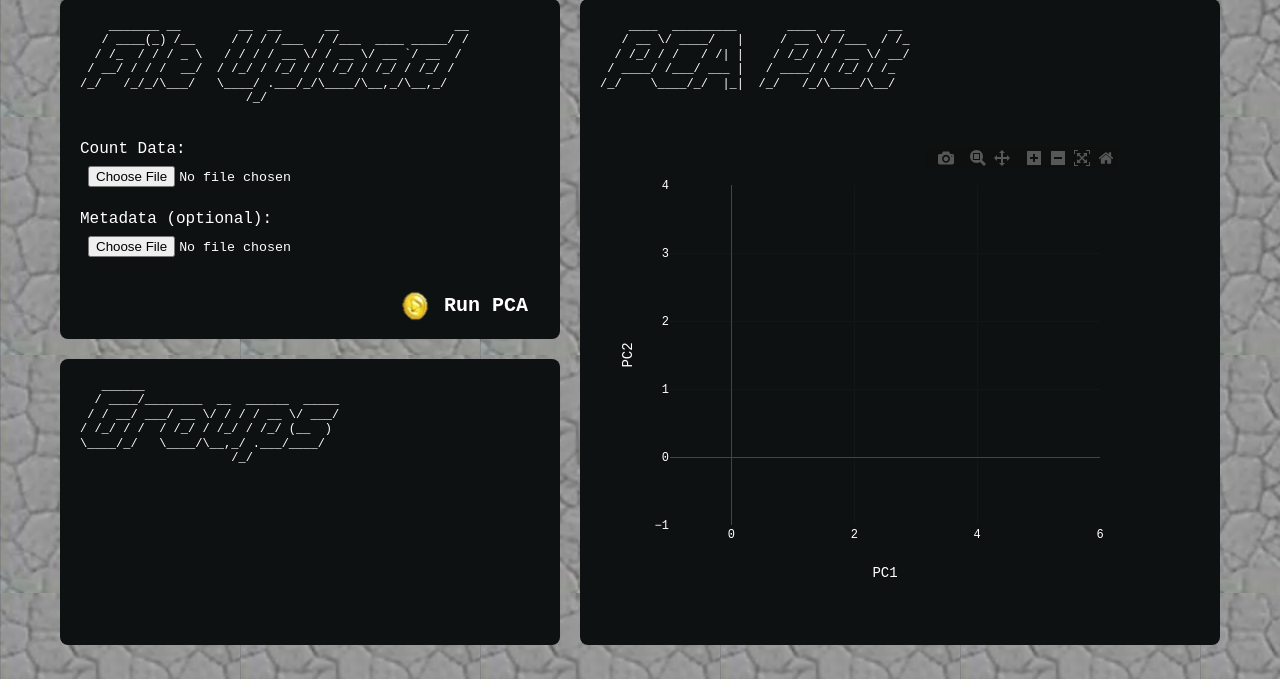
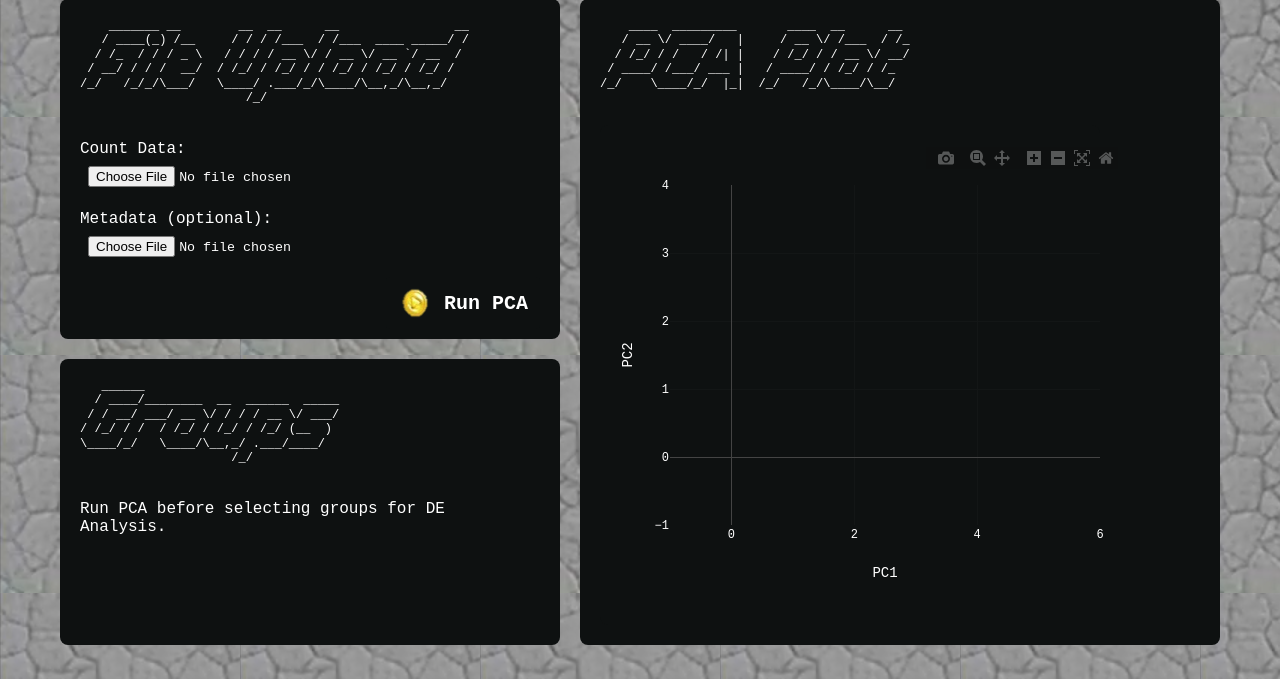
Before and after one commit to rbednarek/rn-able-2, a Django app: template rnable_2/de_analysis/templates/de_analysis/analysis.html in a window 1280 px wide. Shown: the part 121-800 px from the top of the page. Run offline with Django 5.2, Linux system fonts and the light colour scheme; the template is opened without the code that fills it, so the values that code supplies are empty; some libraries are stand-ins or nearby versions.

```diff
--- a/rnable_2/de_analysis/templates/de_analysis/analysis.html
+++ b/rnable_2/de_analysis/templates/de_analysis/analysis.html
@@ -81,6 +81,9 @@
 \____/_/   \____/\__,_/ .___/____/
                      /_/
             </pre>
+            {% if not pca_data %}
+            <p style="color: white;">Run PCA before selecting groups for DE Analysis.</p>
+            {% endif %}
         </div>
 </div>
 
@@ -112,14 +115,19 @@ const state = {
         dragmode: 'select',
         showlegend: false,
         /*autosize: true,*/
-        /*legend: {
+        legend: {
             orientation: 'h',
             x: 0,
-            y: -0.15, // Below plot
+            y: -0.2, // Below plot
             xanchor: 'left',
             yanchor: 'top',
-            font: {color: '#fff'},
-        }*/
+            font: {color: '#fff', size: 10},
+            tracegroupgap: 10,
+            itemwidth: 60,
+            itemsizing: 'constant',
+            entrywidth: 60,
+            entrywidthmode: 'pixels'
+        }
     };
 
     const config = {
@@ -207,7 +215,11 @@ const state = {
             xanchor: 'left',
             yanchor: 'top',
             font: {color: '#fff', size: 10},
-            tracegroupgap: 5
+            tracegroupgap: 10,
+            itemwidth: 60,
+            itemsizing: 'constant',
+            entrywidth: 60,
+            entrywidthmode: 'pixels'
         }
     };
 
@@ -352,11 +364,15 @@ function updatePlotWithData(pcaData) {
         legend: {
             orientation: 'h',
             x: 0,
-            y: -0.2,
+            y: -0.2, // Below plot
             xanchor: 'left',
             yanchor: 'top',
             font: {color: '#fff', size: 10},
-            tracegroupgap: 5
+            tracegroupgap: 10,
+            itemwidth: 60,
+            itemsizing: 'constant',
+            entrywidth: 60,
+            entrywidthmode: 'pixels'
         }
     };
 
--- a/rnable_2/static/css/main.css
+++ b/rnable_2/static/css/main.css
@@ -430,6 +430,7 @@ body {
 
 /* Left column - upload container (top) */
 .upload-container {
+    position: relative;
     grid-column: 1;
     grid-row: 1;
     background-color: #0e1111;
@@ -539,9 +540,12 @@ body {
 }
 
 .upload-button {
+    position: absolute;
+    right: 20px;
+    bottom: 10px;
     display: flex;
-    justify-content: flex-end; /* pushes it right */
-    margin-top: 15px;
+    /*justify-content: flex-end; /* pushes it right */
+    /*margin-top: 15px;*/
 }
 
 /* Reset native button look */
@@ -625,3 +629,8 @@ input[type="file"] {
     max-height: 600px;
   }
 }
+
+.js-plotly-plot .legend {
+  flex-wrap: wrap !important;
+  justify-content: center !important;
+}
```
